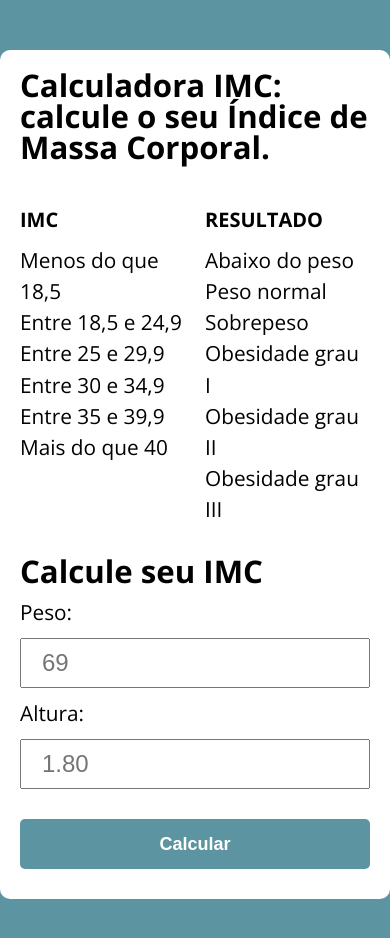
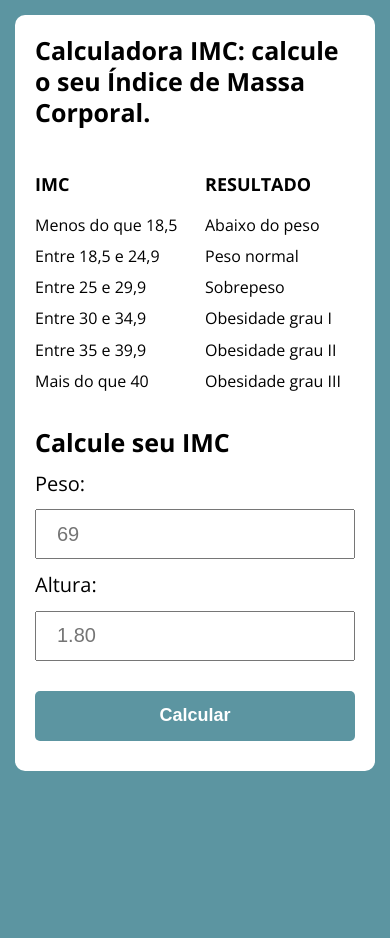
Before and after one commit to jhonnyssomsilva/calculadora_imc, a plain HTML site: page Assets/html/index.html in a window 390 px wide. After the commit the page ends 844 px from the top, so only its background shows below. Drawn offline with nearby package versions, Linux system fonts and the light colour scheme.

Commit message:
`responsive`calculator´

```diff
--- a/Assets/css/style.css
+++ b/Assets/css/style.css
@@ -96,3 +96,34 @@ form button:hover {
   color: var(--black-color);
   text-align: center;
 }
+
+@media screen and (min-width: 375px) {
+  .container {
+    margin: 15px;
+  }
+
+  .titulo {
+    font-size: 25px;
+  }
+  .tabela {
+    font-size: 18px;
+  }
+  .tabela__lista-item {
+    font-size: 16px;
+  }
+  .calculo__titulo {
+    font-size: 25px;
+  }
+  .form,
+  label,
+  input,
+  :placeholder-shown {
+    font-size: 20px;
+  }
+  .paragrafo-resultado-positivo {
+    font-size: 16px;
+  }
+  .paragrafo-resultado-negativo {
+    font-size: 16px;
+  }
+}
--- a/Assets/html/index.html
+++ b/Assets/html/index.html
@@ -14,7 +14,9 @@
   </head>
   <body>
     <section class="container">
-      <h1>Calculadora IMC: calcule o seu Índice de Massa Corporal.</h1>
+      <h1 class="titulo">
+        Calculadora IMC: calcule o seu Índice de Massa Corporal.
+      </h1>
       <div class="descricao">
         <div class="primeira__coluna">
           <h2 class="tabela">IMC</h2>
```
